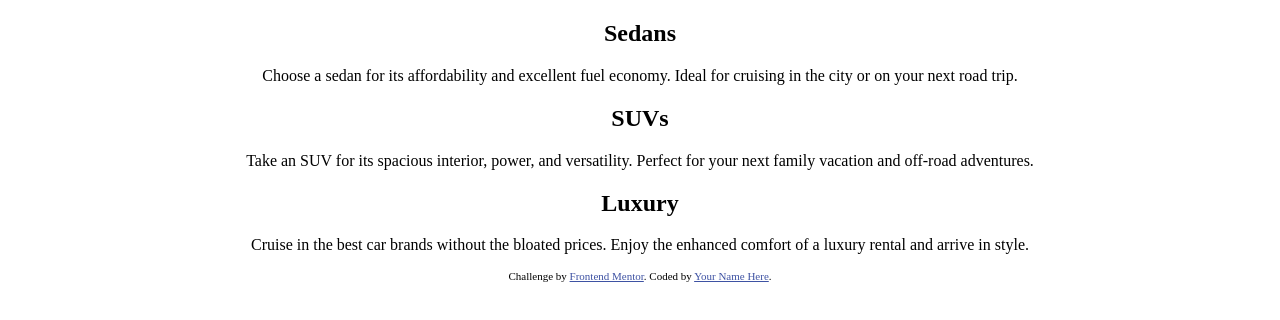
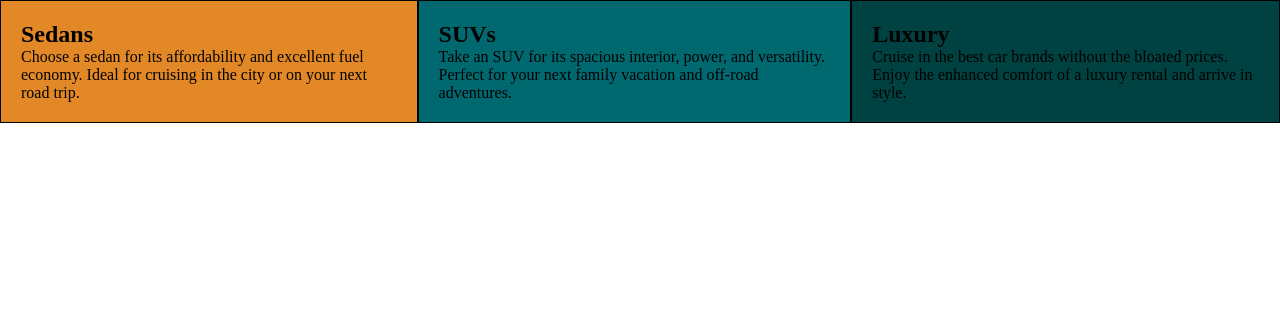
Before and after one commit to Hea092024/3-column-preview-card-component-main, a plain HTML site: page index.html in a window 1280 px wide. Drawn offline with Linux system fonts and the light colour scheme.

Commit message:
edited css

```diff
--- a/index.html
+++ b/index.html
@@ -3,29 +3,28 @@
 <head>
   <meta charset="UTF-8">
   <meta name="viewport" content="width=device-width, initial-scale=1.0"> <!-- displays site properly based on user's device -->
-<link rel="stylesheet" href="style.css">
+
   <link rel="icon" type="image/png" sizes="32x32" href="./images/favicon-32x32.png">
-
+  <link rel="stylesheet" href="style.css">
   <title>Frontend Mentor | 3-column preview card component</title>
-
 
 </head>
 <body>
 
- <div class="card-container">
+ <div class="cards" id="sedan">
     <h2>Sedans</h2>
     <p>Choose a sedan for its affordability and excellent fuel economy. Ideal for cruising in the city or on your next road trip.</p>
+    </div>
 
+    <div class="cards" id="suv">
     <h2>SUVs</h2>
     <p>Take an SUV for its spacious interior, power, and versatility. Perfect for your next family vacation and off-road adventures.</p>
+    </div>
 
+    <div class="cards" id="lux">
     <h2>Luxury</h2>
     <p>Cruise in the best car brands without the bloated prices. Enjoy the enhanced comfort of a luxury rental and arrive in style.</p>
   </div>
 
-  <div class="attribution">
-    Challenge by <a href="https://www.frontendmentor.io?ref=challenge" target="_blank">Frontend Mentor</a>.
-    Coded by <a href="#">Your Name Here</a>.
-  </div>
 </body>
 </html>
--- a/style.css
+++ b/style.css
@@ -1,6 +1,36 @@
-.card-container{
-text-align: center;
+*{
+    margin: 0;
+    padding: 0;
 }
 
- .attribution { font-size: 11px; text-align: center; }
-    .attribution a { color: hsl(228, 45%, 44%); }
+body {
+  display: flex;
+
+}
+.cards {
+  display: flex;
+  border: solid 1px;
+  flex-direction: column;
+  padding: 20px;
+
+}
+
+#sedan {
+  background-color: hsl(31, 77%, 52%);
+}
+
+#suv {
+  background-color: hsl(184, 100%, 22%);
+}
+
+#lux {
+  background-color: hsl(179, 100%, 13%);
+}
+
+.attribution {
+  font-size: 11px;
+  text-align: center;
+}
+.attribution a {
+  color: hsl(228, 45%, 44%);
+}
```
